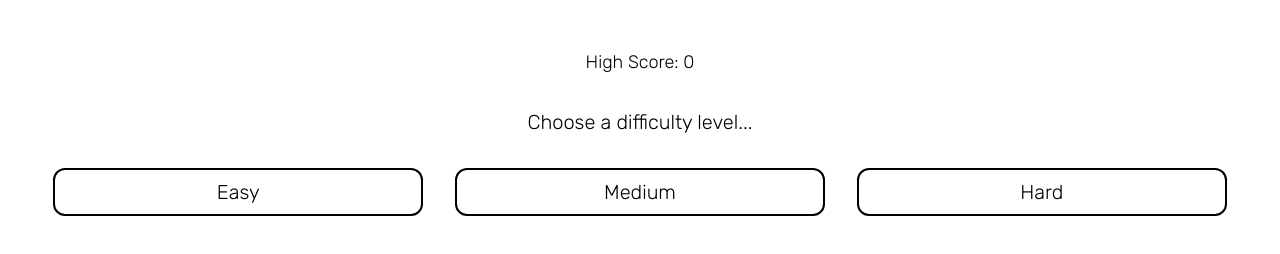
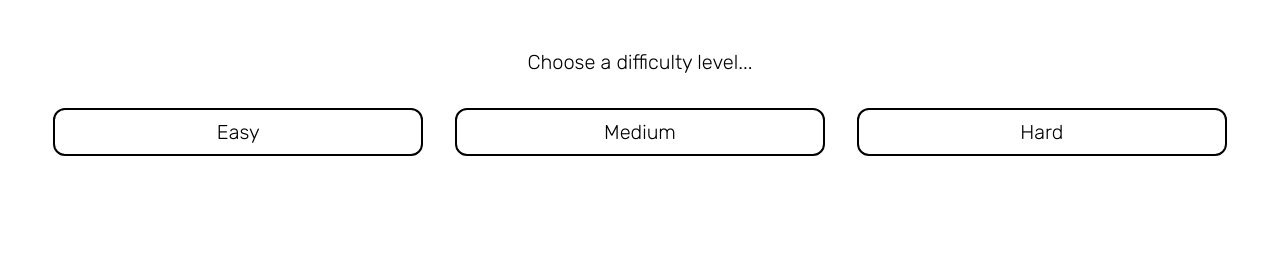
Before and after one commit to jaskarnmankoo/memory-match, a Gatsby site: page / in a window 1280 px wide. Built offline with nearby package versions, Linux system fonts and the light colour scheme; Gatsby itself is replaced by a stand-in of ours.

Commit message:
game is done

```diff
--- a/src/components/card/index.tsx
+++ b/src/components/card/index.tsx
@@ -1,8 +1,6 @@
 import * as React from 'react';
 
 import { useSpring, animated } from 'react-spring';
-
-import { Deck } from '../../pages/index';
 
 import logo from '../../assets/logo.svg';
 import logoDark from '../../assets/dark-mode/logo.svg';
@@ -10,74 +8,32 @@ import logoDark from '../../assets/dark-mode/logo.svg';
 interface Props {
   color: string;
   darkMode: boolean;
-  flippedCount: number;
-  flippedIndexes: (number | boolean)[];
-  game: Deck[];
-  id: number;
-  setFlippedCount: React.Dispatch<React.SetStateAction<number>>;
-  setFlippedIndexes: React.Dispatch<React.SetStateAction<(number | boolean)[]>>;
+  flipped: boolean;
+  waiting: boolean;
+  onClick: () => void;
 }
 
 /** Renders a Card in Memory Match */
 export default function Card({
   color,
   darkMode,
-  flippedCount,
-  flippedIndexes,
-  game,
-  id,
-  setFlippedCount,
-  setFlippedIndexes
-}: Props) {
-  const [flipped, set] = React.useState(false);
+  flipped,
+  waiting,
+  onClick
+}: Props): JSX.Element {
   const { transform, opacity } = useSpring({
     opacity: flipped ? 1 : 0,
     transform: `perspective(600px) rotateX(${flipped ? 180 : 0}deg)`,
     config: { mass: 5, tension: 500, friction: 80 }
   });
 
-  React.useEffect(() => {
-    if (flippedIndexes[2] === true && flippedIndexes.indexOf(id) > -1) {
-      setTimeout(() => {
-        set((state) => !state);
-        setFlippedCount(flippedCount + 1);
-        setFlippedIndexes([]);
-      }, 1000);
-    } else if (flippedIndexes[2] === false && id === 0) {
-      setFlippedCount(flippedCount + 1);
-      setFlippedIndexes([]);
-    }
-  }, [flippedCount, flippedIndexes, id, setFlippedCount, setFlippedIndexes]);
-
-  const onCardClick = React.useCallback(() => {
-    if (!game[id].flipped && flippedCount % 3 === 0) {
-      set((state) => !state);
-      setFlippedCount(flippedCount + 1);
-      const newIndexes = [...flippedIndexes];
-      newIndexes.push(id);
-      setFlippedIndexes(newIndexes);
-    } else if (
-      flippedCount % 3 === 1 &&
-      !game[id].flipped &&
-      flippedIndexes.indexOf(id) < 0
-    ) {
-      set((state) => !state);
-      setFlippedCount(flippedCount + 1);
-      const newIndexes = [...flippedIndexes];
-      newIndexes.push(id);
-      setFlippedIndexes(newIndexes);
-    }
-  }, [
-    flippedCount,
-    flippedIndexes,
-    game,
-    id,
-    setFlippedCount,
-    setFlippedIndexes
-  ]);
-
   return (
-    <button onClick={onCardClick} aria-label="card" type="button">
+    <button
+      onClick={onClick}
+      disabled={flipped || waiting}
+      aria-label="card"
+      type="button"
+    >
       <animated.div
         className="c back"
         style={{
--- a/src/pages/index.tsx
+++ b/src/pages/index.tsx
@@ -7,7 +7,7 @@ import useDarkMode from '../hooks/useDarkMode';
 
 import { COLORS } from '../utils';
 
-export interface Deck {
+export interface Card {
   id: number;
   colorId: number;
   color: string;
@@ -18,118 +18,93 @@ export interface Deck {
 export default function Home(): JSX.Element {
   const darkMode = useDarkMode(false);
 
-  const [game, setGame] = React.useState<Deck[]>([]);
-  const [flippedCount, setFlippedCount] = React.useState(0);
-  const [flippedIndexes, setFlippedIndexes] = React.useState<
-    (boolean | number)[]
-  >([]);
-  const [options, setOptions] = React.useState(0);
+  const [deck, setDeck] = React.useState<Card[]>([]);
+  const [difficulty, setDifficulty] = React.useState(0);
+  const [flippedIndexes, setFlippedIndexes] = React.useState<number[]>([]);
+  const [waiting, setWaiting] = React.useState(false);
+  const [won, setWon] = React.useState(false);
 
-  const highScore = React.useRef(0);
+  const shuffle = React.useCallback((times: number) => {
+    const newDeck = [];
+
+    for (let i = 0; i < times / 2; i++) {
+      newDeck.push(
+        { id: 2 * i, colorId: i, color: COLORS[i], flipped: false },
+        { id: 2 * i + 1, colorId: i, color: COLORS[i], flipped: false }
+      );
+    }
+
+    const shuffledDeck = newDeck.sort(() => Math.random() - 0.5);
+    setDeck(shuffledDeck);
+    setWon(false);
+  }, []);
+
+  const goToMenu = React.useCallback(() => setDifficulty(0), []);
+
+  const startEasyGame = React.useCallback(() => {
+    shuffle(12);
+    setDifficulty(12);
+  }, [shuffle]);
+
+  const startMediumGame = React.useCallback(() => {
+    shuffle(18);
+    setDifficulty(18);
+  }, [shuffle]);
+
+  const startHardGame = React.useCallback(() => {
+    shuffle(24);
+    setDifficulty(24);
+  }, [shuffle]);
+
+  const onCardClick = React.useCallback(
+    (index: number) => {
+      const deckCopy = [...deck];
+      deckCopy[index].flipped = true;
+      setFlippedIndexes([...flippedIndexes, index]);
+      setDeck(deckCopy);
+    },
+    [deck, flippedIndexes]
+  );
 
   React.useEffect(() => {
-    const json = localStorage.getItem('memorygamehighscore');
-    if (json) highScore.current = JSON.parse(json);
-  }, []);
+    if (flippedIndexes.length === 2) {
+      setWaiting(true);
 
-  React.useEffect(() => {
-    const newGame = [];
-    for (let i = 0; i < options / 2; i++) {
-      const firstOption = {
-        id: 2 * i,
-        colorId: i,
-        color: COLORS[i],
-        flipped: false
-      };
-      const secondOption = {
-        id: 2 * i + 1,
-        colorId: i,
-        color: COLORS[i],
-        flipped: false
-      };
+      setTimeout(() => {
+        const deckCopy = [...deck];
 
-      newGame.push(firstOption);
-      newGame.push(secondOption);
-    }
-
-    const shuffledGame = newGame.sort(() => Math.random() - 0.5);
-    setGame(shuffledGame);
-  }, [options]);
-
-  React.useEffect(() => {
-    const finished = !game.some((card) => !card.flipped);
-    if (finished && game.length > 0) {
-      setTimeout(() => {
-        const bestPossible = game.length;
-        let multiplier = 5;
-
-        if (options === 12) {
-          multiplier = 5;
-        } else if (options === 18) {
-          multiplier = 2.5;
-        } else if (options === 24) {
-          multiplier = 1;
+        if (
+          deck[flippedIndexes[0]].colorId !== deck[flippedIndexes[1]].colorId
+        ) {
+          deckCopy[flippedIndexes[0]].flipped = false;
+          deckCopy[flippedIndexes[1]].flipped = false;
         }
 
-        const pointsLost = multiplier * (0.66 * flippedCount - bestPossible);
+        let localWon = true;
 
-        let score = 0;
-        if (pointsLost < 100) {
-          score = 100 - pointsLost;
-        } else {
-          score = 0;
+        for (const card in deckCopy) {
+          if (!deckCopy[card].flipped) {
+            localWon = false;
+            break;
+          }
         }
 
-        if (score > highScore.current) {
-          highScore.current = score;
-          localStorage.setItem('memorygamehighscore', JSON.stringify(score));
+        if (localWon) {
+          setWon(true);
         }
 
-        alert(`You Win! Score: ${score}`);
-        setOptions(0);
+        setDeck(deckCopy);
+        setFlippedIndexes([]);
+        setWaiting(false);
       }, 500);
     }
-  }, [flippedCount, game, options]);
-
-  const goToMenu = React.useCallback(() => setOptions(0), []);
-
-  const startEasyGame = React.useCallback(() => setOptions(12), []);
-
-  const startMediumGame = React.useCallback(() => setOptions(18), []);
-
-  const startHardGame = React.useCallback(() => setOptions(24), []);
-
-  if (flippedIndexes.length === 2) {
-    if (
-      typeof flippedIndexes[0] !== 'boolean' &&
-      typeof flippedIndexes[1] !== 'boolean'
-    ) {
-      const match =
-        game[flippedIndexes[0]].colorId === game[flippedIndexes[1]].colorId;
-
-      if (match) {
-        const newGame = [...game];
-        newGame[flippedIndexes[0]].flipped = true;
-        newGame[flippedIndexes[1]].flipped = true;
-        setGame(newGame);
-
-        const newIndexes = [...flippedIndexes];
-        newIndexes.push(false);
-        setFlippedIndexes(newIndexes);
-      } else {
-        const newIndexes = [...flippedIndexes];
-        newIndexes.push(true);
-        setFlippedIndexes(newIndexes);
-      }
-    }
-  }
+  }, [deck, flippedIndexes]);
 
   return (
     <>
       <SearchEngineOptimization title="Home" />
       <main className="grid grid-cols-1 text-center">
-        <p>High Score: {highScore.current}</p>
-        {!options ? (
+        {!difficulty ? (
           <>
             <p className="text-center text-xl">Choose a difficulty level...</p>
             <div className="grid grid-cols-3">
@@ -158,16 +133,17 @@ export default function Home(): JSX.Element {
           </>
         ) : (
           <>
+            {won && <h1>You win!</h1>}
             <div className="grid grid-cols-2">
               <button
                 type="button"
                 className="game-mode"
                 onClick={
-                  options === 12
+                  difficulty === 12
                     ? startEasyGame
-                    : options === 18
+                    : difficulty === 18
                     ? startMediumGame
-                    : options === 24
+                    : difficulty === 24
                     ? startHardGame
                     : undefined
                 }
@@ -180,7 +156,7 @@ export default function Home(): JSX.Element {
             </div>
             <div className="flex w-full flex-wrap text-left md:justify-center">
               <div className="grid grid-cols-2 md:grid-cols-4 lg:grid-cols-6">
-                {game.map((card, index) => (
+                {deck.map((card, index) => (
                   <div
                     className="card"
                     key={`${String(card.id)}${String(card.color)}`}
@@ -188,12 +164,9 @@ export default function Home(): JSX.Element {
                     <Card
                       color={card.color}
                       darkMode={darkMode}
-                      flippedCount={flippedCount}
-                      flippedIndexes={flippedIndexes}
-                      game={game}
-                      id={index}
-                      setFlippedCount={setFlippedCount}
-                      setFlippedIndexes={setFlippedIndexes}
+                      flipped={deck[index].flipped}
+                      waiting={waiting}
+                      onClick={() => onCardClick(index)}
                     />
                   </div>
                 ))}
```
